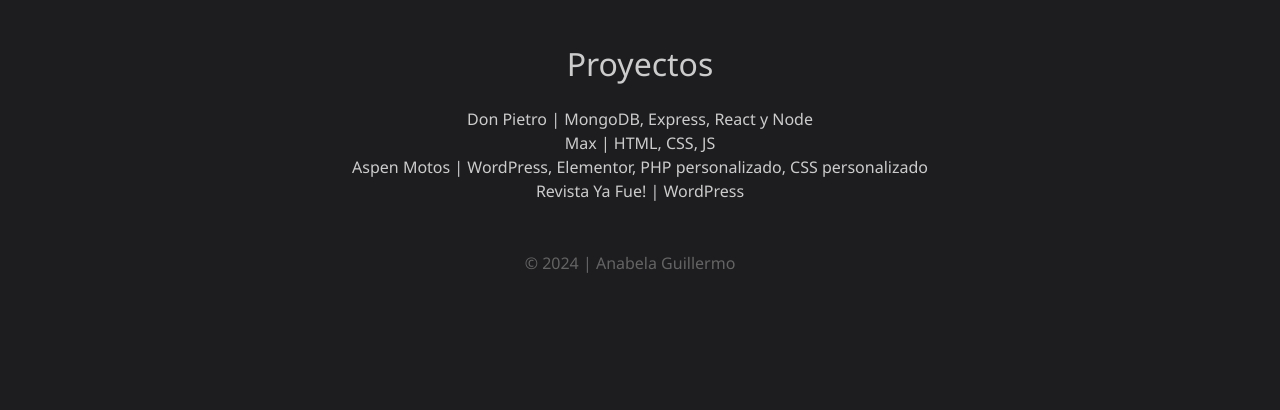
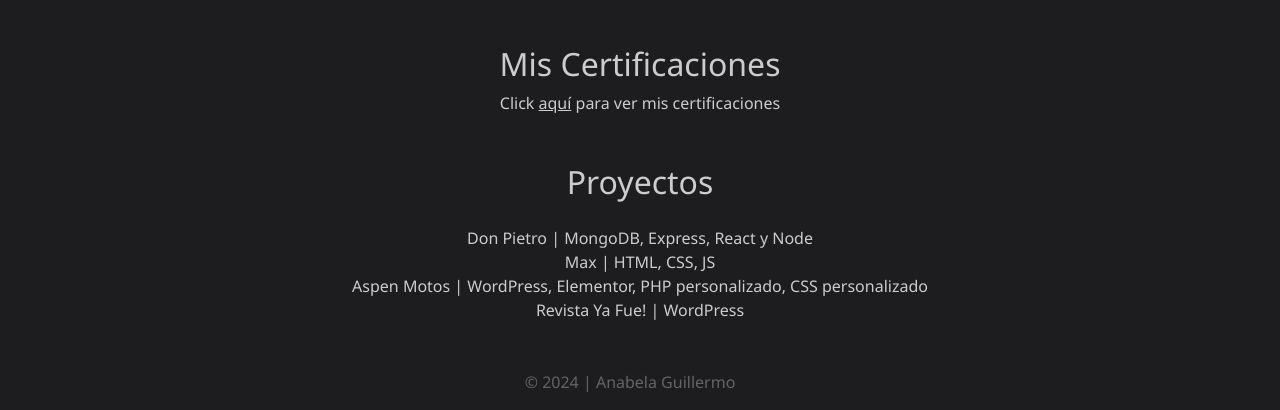
Before and after one commit to AnabelaGuillermo/portfolio, a plain HTML site: page index.html in a window 1280 px wide. Shown: the part 392-802 px from the top of the page. Drawn offline with nearby package versions, Linux system fonts and the light colour scheme.

Commit message:
Agrego certificaciones

```diff
--- a/index.html
+++ b/index.html
@@ -72,6 +72,14 @@
         </article>
       </section>
       <section class="container projects mt-5">
+        <h2>Mis Certificaciones</h2>
+        <a
+          href="https://www.credential.net/profile/anabelamelinaguillermo/wallet"
+          target="_blank"
+          >Click <u>aquí</u> para ver mis certificaciones</a
+        >
+      </section>
+      <section class="container projects mt-5">
         <h2>Proyectos</h2>
         <a href="./pages/donPietro.html" class="mt-3"
           >Don Pietro | MongoDB, Express, React y Node</a
```
